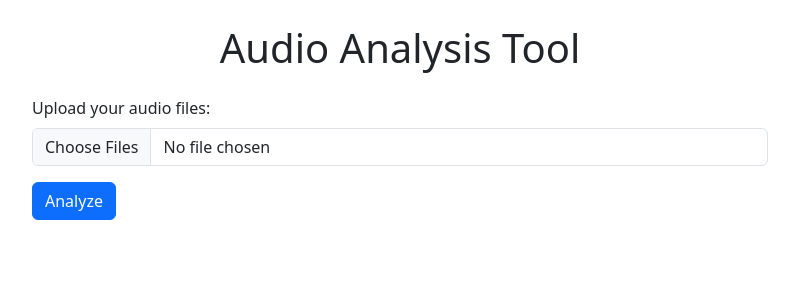
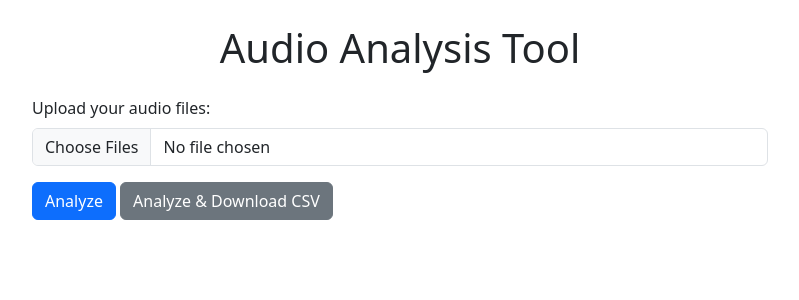
Before and after one commit to Ontos-2021/truepeak, a Flask app: page / in a window 1280 px wide. Shown: the top 300 px of the page, without its empty margins (240-1039 px from the left). Run offline with Flask 3, Linux system fonts and the light colour scheme.

Commit message:
Funcion para crear .csv y descargarlo

```diff
--- a/app.py
+++ b/app.py
@@ -1,16 +1,19 @@
-from flask import Flask, request, render_template, redirect, url_for
+from flask import Flask, request, render_template, redirect, url_for, send_file
 from werkzeug.utils import secure_filename
 import librosa
 import numpy as np
 import pyloudnorm as pyln
+import pandas as pd
 import os
+import io
 
 app = Flask(__name__)
+
 
 @app.route('/', methods=['GET', 'POST'])
 def index():
     if request.method == 'POST':
-        files = request.files.getlist('file')  # Obtener la lista de archivos
+        files = request.files.getlist('file')
         results = []
         for file in files:
             if file and allowed_file(file.filename):
@@ -20,40 +23,39 @@ def index():
                 analysis_results = analyze_audio(filepath)
                 os.remove(filepath)  # Cleanup the stored file
                 results.append((filename, analysis_results))
+
+        # Check if user wants to download the results
+        if 'download' in request.form:
+            return download_results(results)
+
         return render_template('index.html', results=results)
     return render_template('index.html', results=None)
+
 
 def allowed_file(filename):
     return '.' in filename and filename.rsplit('.', 1)[1].lower() in {'wav', 'mp3'}
 
+
 def analyze_audio(file_path):
-    # Cargar archivo de audio
-    audio_data, rate = librosa.load(file_path, sr=None)  # Cargar con su sample rate original
+    audio_data, rate = librosa.load(file_path, sr=None)
     if audio_data.ndim > 1:
         audio_data = audio_data.mean(axis=1)
 
-    # Calcular True Peak
     true_peak = np.max(np.abs(audio_data))
     true_peak_dbfs = 20 * np.log10(true_peak)
 
-    # Calcular RMS
     rms_value = np.sqrt(np.mean(np.square(audio_data)))
     rms_db = 20 * np.log10(rms_value)
 
-    # Crear un medidor de sonoridad
     meter = pyln.Meter(rate)
-
-    # Calcular Loudness Integrado
     loudness_integrated = meter.integrated_loudness(audio_data)
 
-    # Calcular Loudness Momentáneo y su valor máximo
     block_size_momentary = int(0.4 * rate)
     momentary_loudness = [meter.integrated_loudness(audio_data[i:i + block_size_momentary])
                           for i in range(0, len(audio_data), block_size_momentary)
                           if len(audio_data[i:i + block_size_momentary]) == block_size_momentary]
     max_momentary_loudness = np.max(momentary_loudness) if momentary_loudness else float('nan')
 
-    # Calcular Loudness a Corto Plazo y su valor máximo
     block_size_short_term = int(3 * rate)
     short_term_loudness = [meter.integrated_loudness(audio_data[i:i + block_size_short_term])
                            for i in range(0, len(audio_data), block_size_short_term)
@@ -68,5 +70,31 @@ def analyze_audio(file_path):
         "max_short_term_loudness": max_short_term_loudness
     }
 
+
+def download_results(results):
+    # Convert results to DataFrame
+    data = []
+    for filename, analysis in results:
+        row = {
+            "Filename": filename,
+            "True Peak (dBFS)": analysis["true_peak_dbfs"],
+            "RMS (dB)": analysis["rms_db"],
+            "Loudness Integrated (LUFS)": analysis["loudness_integrated"],
+            "Max Loudness Momentary (LUFS)": analysis["max_momentary_loudness"],
+            "Max Loudness Short Term (LUFS)": analysis["max_short_term_loudness"]
+        }
+        data.append(row)
+
+    df = pd.DataFrame(data)
+
+    # Save DataFrame to CSV in memory
+    output = io.StringIO()
+    df.to_csv(output, index=False)
+    output.seek(0)
+
+    return send_file(io.BytesIO(output.getvalue().encode()), mimetype='text/csv', as_attachment=True,
+                     download_name='analysis_results.csv')
+
+
 if __name__ == '__main__':
     app.run(debug=True)
--- a/templates/index.html
+++ b/templates/index.html
@@ -17,7 +17,8 @@
                         <label for="file" class="form-label">Upload your audio files:</label>
                         <input type="file" class="form-control" id="file" name="file" multiple required>
                     </div>
-                    <button type="submit" class="btn btn-primary">Analyze</button>
+                    <button type="submit" class="btn btn-primary" name="analyze">Analyze</button>
+                    <button type="submit" class="btn btn-secondary" name="download">Analyze & Download CSV</button>
                 </form>
                 {% if results %}
                 <ul class="list-group">
```
